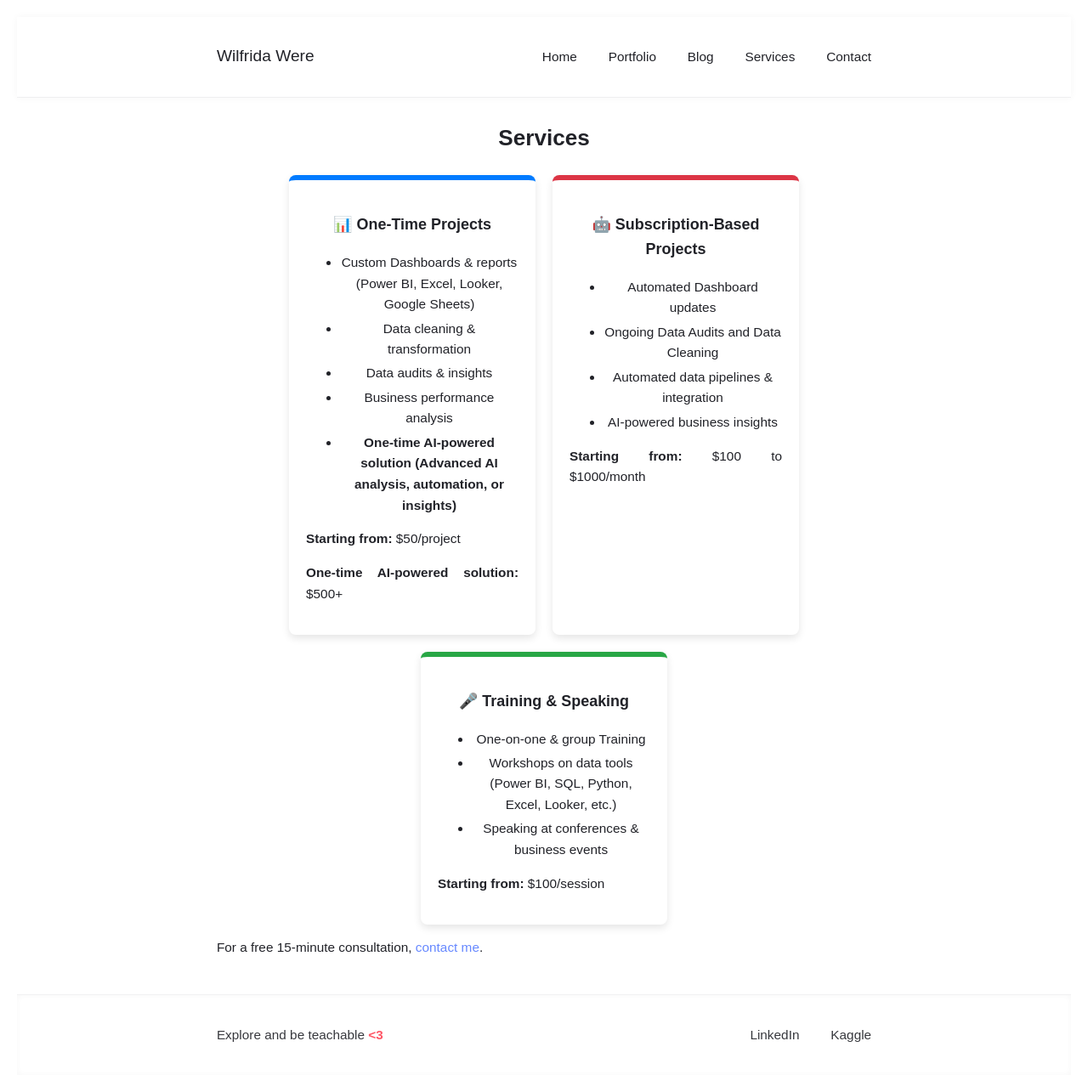
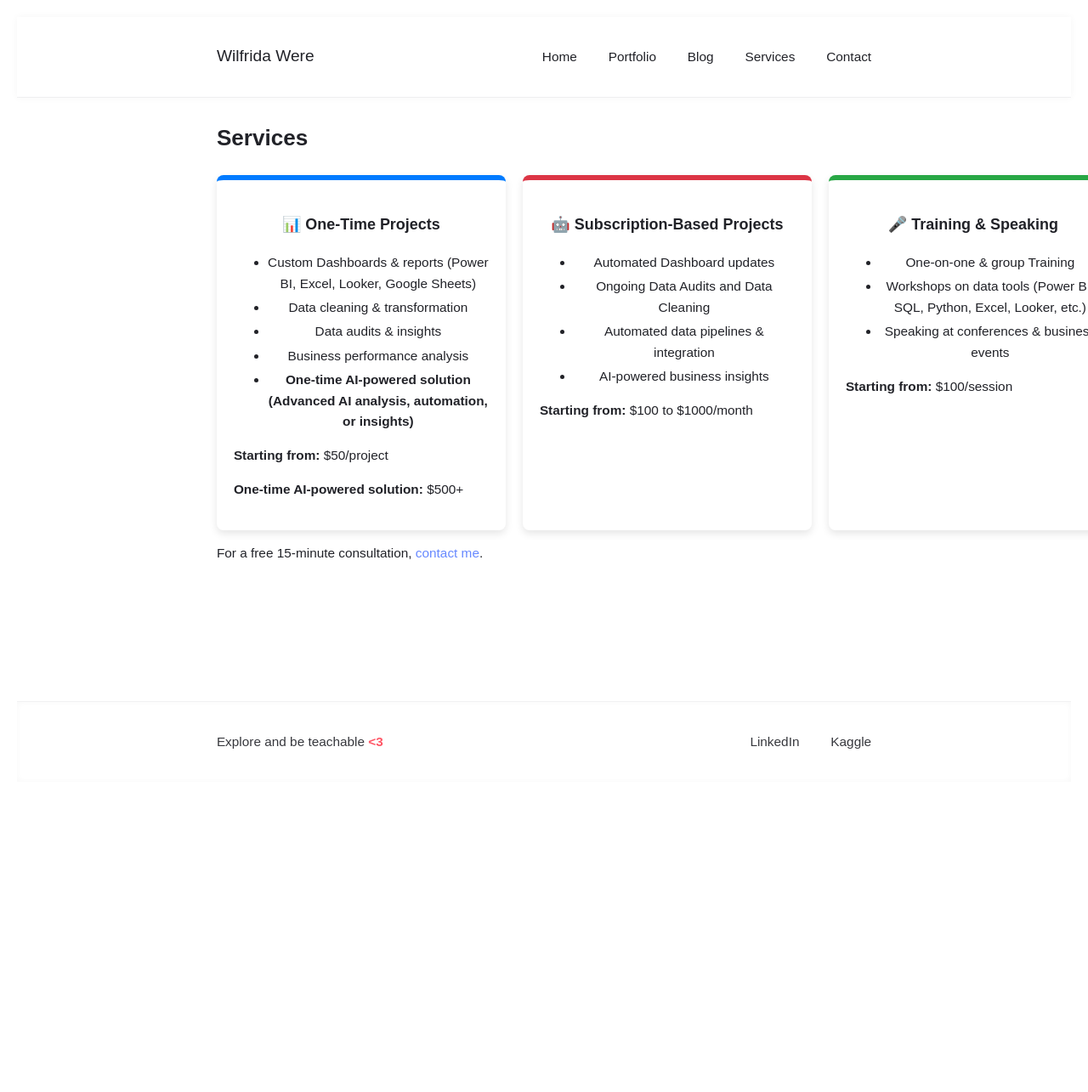
Before and after one commit to Wilfrida-Were/website, a Jekyll site: the page built from services.html, in a window 1280 px wide. Shown: the whole page at 85% size. Built offline with Jekyll 4.4.1, drawn with Linux system fonts in a browser that asks for light colours; after the commit the page ends 940 px from its top, so only the background shows below that.

Commit message:
Update services.css
adjust size and alignment of the three boxes

```diff
--- a/assets/css/services.css
+++ b/assets/css/services.css
@@ -9,14 +9,16 @@
 /* Service Box Container */
 .services-container {
     display: flex;
-    flex-wrap: wrap;
-    justify-content: center;
+    justify-content: space-between; /* Ensures equal spacing */
     gap: 20px;
-}
+    flex-wrap: nowrap; /* Prevents wrapping to a new line */
+    align-items: stretch; /* Makes all boxes equal height */
 
 /* Individual Service Box */
 .service-box {
-    width: 250px;
+    flex: 1; /* Ensures equal width */
+    min-width: 300px; /* Adjust as needed */
+    max-width: 400px; /* Prevents boxes from stretching too much */
     background: none;
     border-radius: 8px;
     padding: 20px;
@@ -35,3 +37,16 @@
     text-align: center;
     margin-bottom: 20px; /* Adds spacing below */
 }
+
+/* Responsive Design for Smaller Screens */
+@media (max-width: 900px) {
+    .services-container {
+        flex-wrap: wrap; /* Allows wrapping if screen is too small */
+        justify-content: center; /* Centers boxes when wrapped */
+    }
+
+    .service-box {
+        min-width: 100%; /* Makes each box full width on small screens */
+        max-width: 100%;
+    }
+}
```
